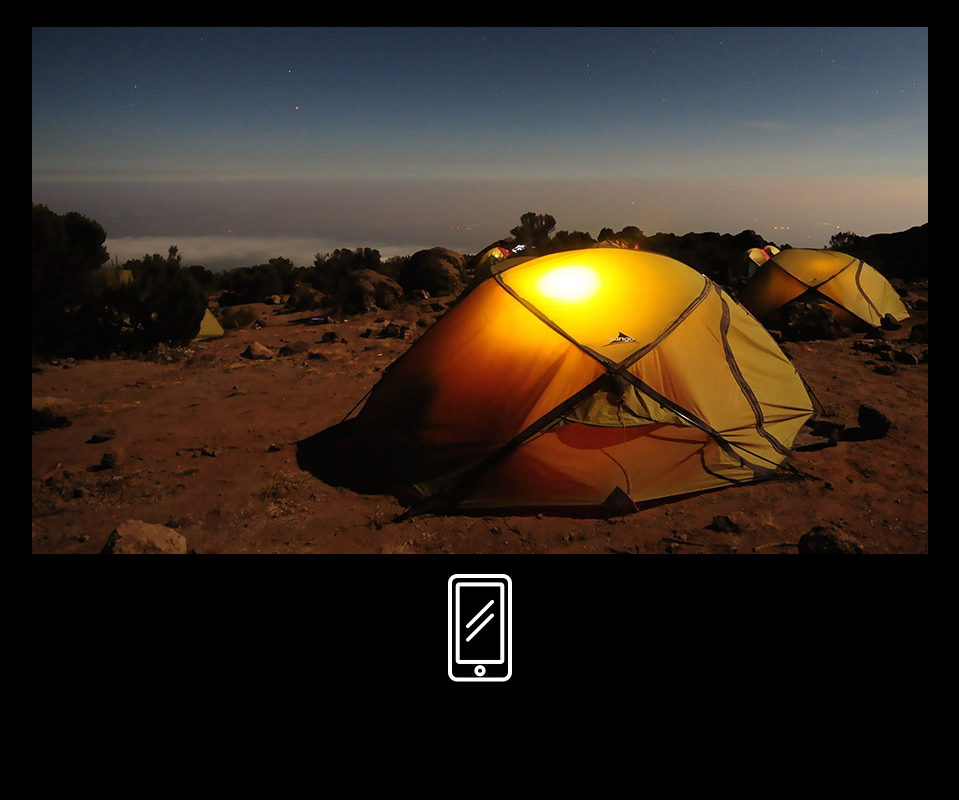
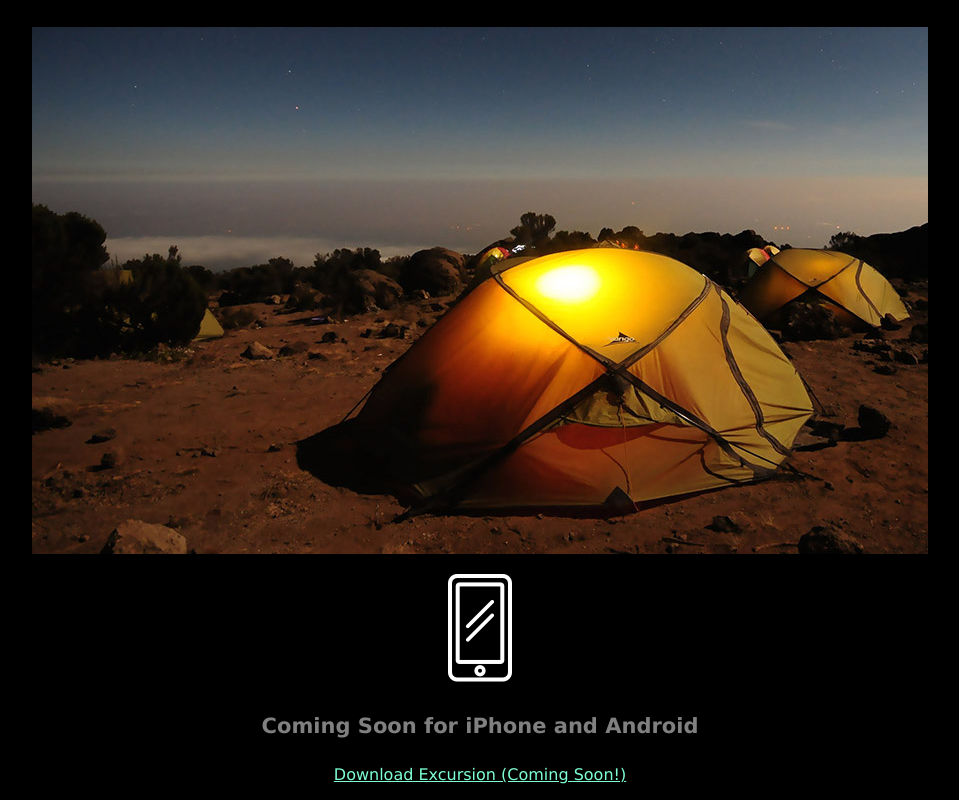
Before and after one commit to GuiRodSouza/Excursion, a plain HTML site: page index.html in a window 1280 px wide. Shown: the part 493-1293 px from the top of the page, without its empty margins (160-1119 px from the left). Before the commit the page ends 1195 px from the top, so only its background shows below. Drawn offline with Linux system fonts and the light colour scheme.

Commit message:
Added footer text

```diff
--- a/index.html
+++ b/index.html
@@ -15,8 +15,11 @@
     </video>
     <h2 class="header--secondary">Your personal travel guide</h2>
     <h4 class="header--subheader">Excursion remembers places you like, and recommends new points of interest around
-     you.</h4>t
-     <p><img src="resources/images/camp.jpg"></p>
-     <p><img src="resources/images/phone.png"></p>
+    you.</h4>t
+    <p><img src="resources/images/camp.jpg"></p>
+    <p><img src="resources/images/phone.png"></p>
+    <h4 class="header--subheader">Coming Soon for iPhone and Android</h4>
+    <p><a class="link--cta" href="#">Download Excursion (Coming Soon!)</a></p>
+
 </body>
 </html>
```
